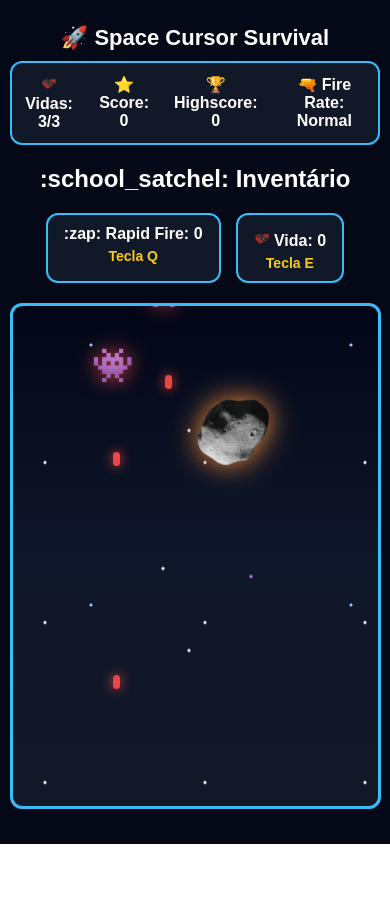
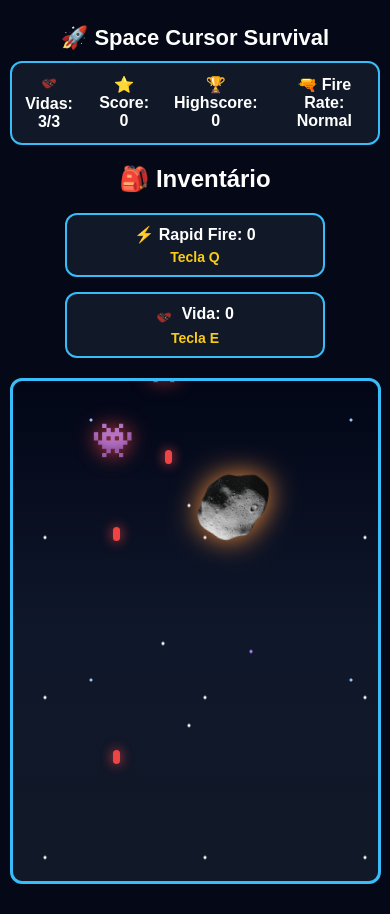
Before and after one commit to miguelacsm19/FrameworkModernos, a Svelte app in the folder game-ui/: page / in a window 390 px wide. Both pictures are taken after a click on the button "PLAY". Before the commit the page ends 844 px from the top, so only its background shows below. Built offline with nearby package versions, Linux system fonts and the light colour scheme.

Commit message:
Pequena Correção

```diff
--- a/game-ui/src/components/Inventory.svelte
+++ b/game-ui/src/components/Inventory.svelte
@@ -1,21 +1,27 @@
 <script>
   export let inventory = [];
 
-  $: rapidFireCount = inventory.filter(item => item.type === 'Rapid Fire').length;
-  $: lifeCount = inventory.filter(item => item.type === 'Life').length;
+  $: rapidFireCount = inventory.filter(
+    item => item.type === 'Rapid Fire'
+  ).length;
+
+  $: lifeCount = inventory.filter(
+    item => item.type === 'Life'
+  ).length;
 </script>
 
 <div class="inventory">
-  <h2>:school_satchel: Inventário</h2>
+  <h2>🎒 Inventário</h2>
 
   <div class="items">
     <div class="item">
-      :zap: Rapid Fire: {rapidFireCount}
+      ⚡ Rapid Fire: {rapidFireCount}
       <span>Tecla Q</span>
     </div>
 
     <div class="item">
-      <span class="vida"></span> Vida: {lifeCount}
+      <span class="vida"></span>
+      Vida: {lifeCount}
       <span>Tecla E</span>
     </div>
   </div>
@@ -30,6 +36,7 @@
     display: flex;
     justify-content: center;
     gap: 15px;
+    flex-wrap: wrap;
   }
 
   .item {
@@ -38,6 +45,7 @@
     border-radius: 12px;
     padding: 10px 16px;
     font-weight: bold;
+    min-width: 160px;
   }
 
   span {
@@ -56,5 +64,19 @@
     background-image: url("./../assets/curacaum.png");
     position: static;
     display: inline-block;
+    margin-right: 5px;
+    vertical-align: middle;
+  }
+
+  @media (max-width: 768px) {
+    .items {
+      flex-direction: column;
+      align-items: center;
+    }
+
+    .item {
+      width: 80%;
+      max-width: 260px;
+    }
   }
 </style>
```
